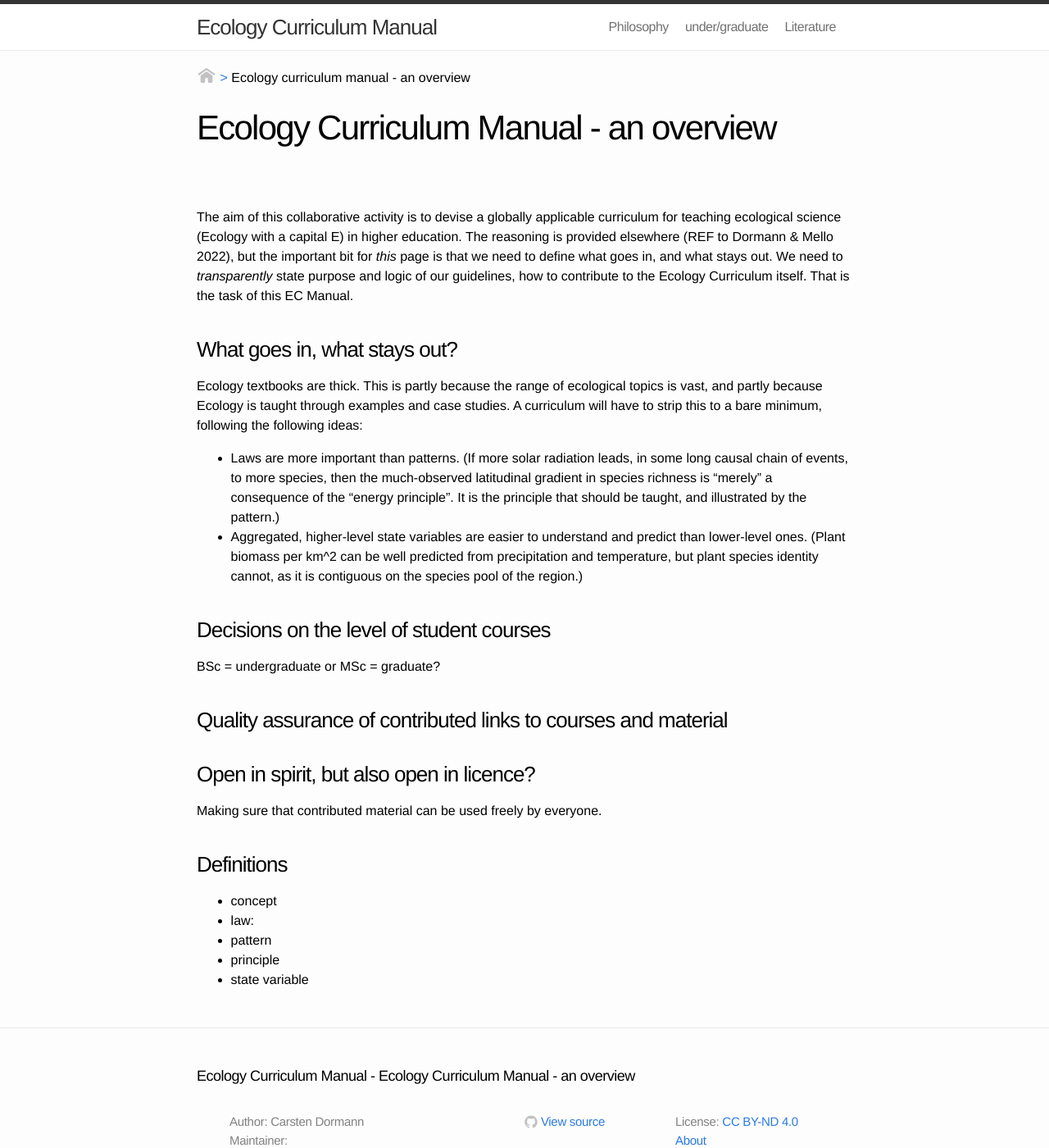
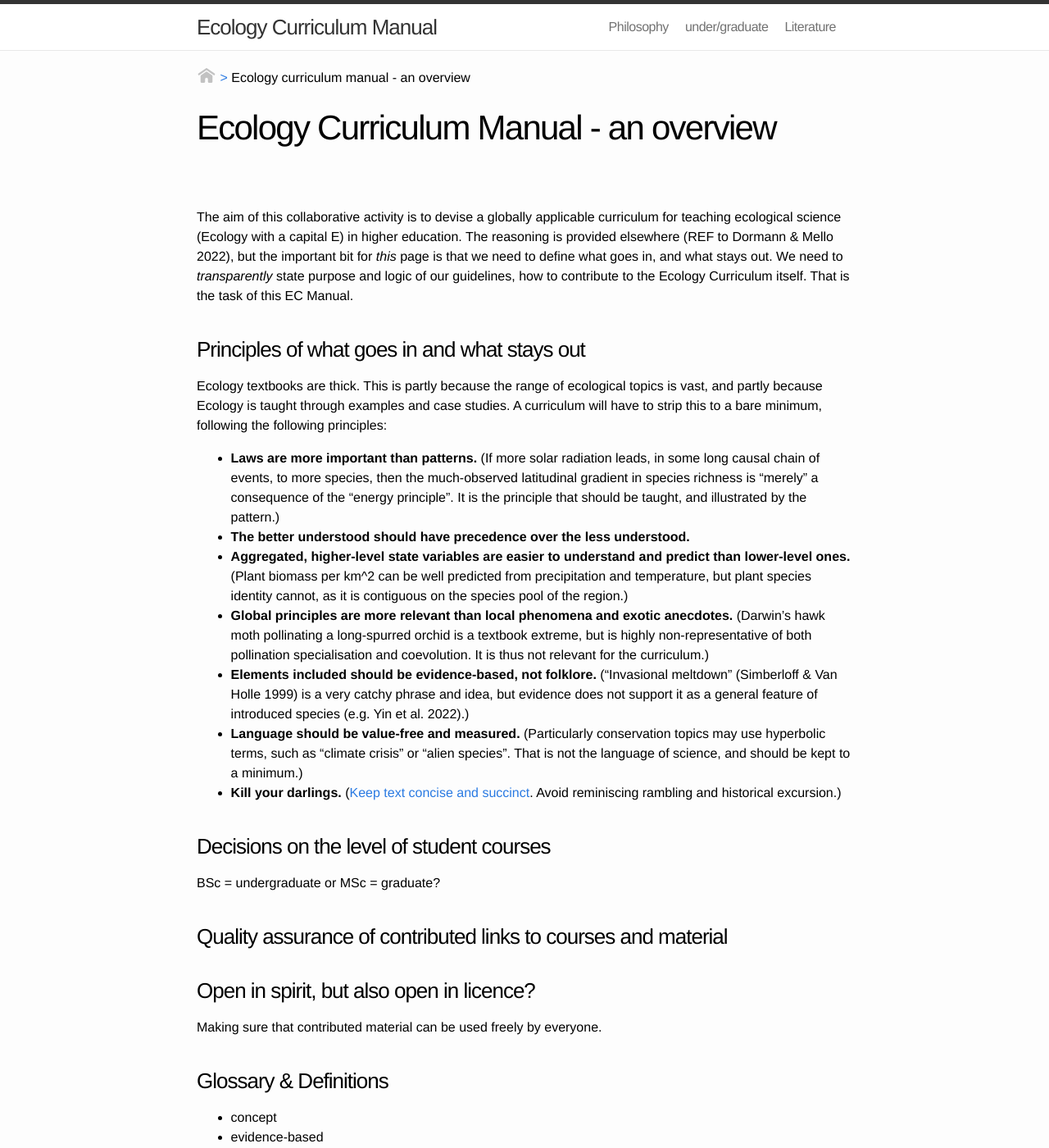
Before and after one commit to biometry/EcologyCurriculumManual, a Jekyll site: the page built from Manual/Manual00-preface.md, in a window 1280 px wide and 1400 px high. Shown: the whole window at 82% size. Built offline with Jekyll 4.4.1, drawn with Linux system fonts in a browser that asks for light colours; some of the changed text lies outside the part shown.

Commit message:
started to add principles of what (not) to include in curriculum

```diff
--- a/Manual/Manual00-preface.md
+++ b/Manual/Manual00-preface.md
@@ -9,25 +9,44 @@ labels: main
 
 The aim of this collaborative activity is to devise a globally applicable curriculum for teaching ecological science (Ecology with a capital E) in higher education. The reasoning is provided elsewhere (REF to Dormann & Mello 2022), but the important bit for *this* page is that we need to define what goes in, and what stays out. We need to *transparently* state purpose and logic of our guidelines, how to contribute to the Ecology Curriculum itself. That is the task of this EC Manual.
 
-### What goes in, what stays out?
-Ecology textbooks are thick. This is partly because the range of ecological topics is vast, and partly because Ecology is taught through examples and case studies. A curriculum will have to strip this to a bare minimum, following the following ideas:
 
-  - Laws are more important than patterns. (If more solar radiation leads, in some long causal chain of events, to more species, then the much-observed latitudinal gradient in species richness is "merely" a consequence of the "energy principle". It is the principle that should be taught, and illustrated by the pattern.)
-  - Aggregated, higher-level state variables are easier to understand and predict than lower-level ones. (Plant biomass per km^2 can be well predicted from precipitation and temperature, but plant species identity cannot, as it is contiguous on the species pool of the region.)
+### Principles of what goes in and what stays out
+Ecology textbooks are thick. This is partly because the range of ecological topics is vast, and partly because Ecology is taught through examples and case studies. A curriculum will have to strip this to a bare minimum, following the following principles:
+
+  - **Laws are more important than patterns.** (If more solar radiation leads, in some long causal chain of events, to more species, then the much-observed latitudinal gradient in species richness is "merely" a consequence of the "energy principle". It is the principle that should be taught, and illustrated by the pattern.)
+  - **The better understood should have precedence over the less understood.**
+  - **Aggregated, higher-level state variables are easier to understand and predict than lower-level ones.** (Plant biomass per km^2 can be well predicted from precipitation and temperature, but plant species identity cannot, as it is contiguous on the species pool of the region.)
+  - **Global principles are more relevant than local phenomena and exotic anecdotes.** (Darwin's hawk moth pollinating a long-spurred orchid is a textbook extreme, but is highly non-representative of both pollination specialisation and coevolution. It is thus not relevant for the curriculum.)
+  - **Elements included should be evidence-based, not folklore.** ("Invasional meltdown" (Simberloff & Van Holle 1999) is a very catchy phrase and idea, but evidence does not support it as a general feature of introduced species (e.g. Yin et al. 2022).)
+  - **Language should be value-free and measured.** (Particularly conservation topics may use hyperbolic terms, such as "climate crisis" or "alien species". That is not the language of science, and should be kept to a minimum.)
+  - **Kill your darlings.** ([Keep text concise and succinct](https://www.masterclass.com/articles/what-does-it-mean-to-kill-your-darlings). Avoid reminiscing rambling and historical excursion.)
+
 
 ### Decisions on the level of student courses
 
 BSc = undergraduate or MSc = graduate?
 
+
 ### Quality assurance of contributed links to courses and material
+
 
 ### Open in spirit, but also open in licence?
 Making sure that contributed material can be used freely by everyone.
 
-### Definitions
+
+### Glossary & Definitions
 
   - concept
-  - law:
+  - evidence-based
+  - folklore
+  - law
   - pattern
   - principle
   - state variable
+
+
+### References
+
+Simberloff, D., & Von Holle, B. (1999). Positive interactions of nonindigenous species: Invasional meltdown? Biological Invasions, 1, 21–32.
+
+Yin, D., Meiners, S. J., Ni, M., Ye, Q., He, F., & Cadotte, M. W. (2022). Positive interactions of native species melt invasional meltdown over long-term plant succession. Ecology Letters, 25(12), 2584–2596. https://doi.org/10.1111/ele.14127
```
